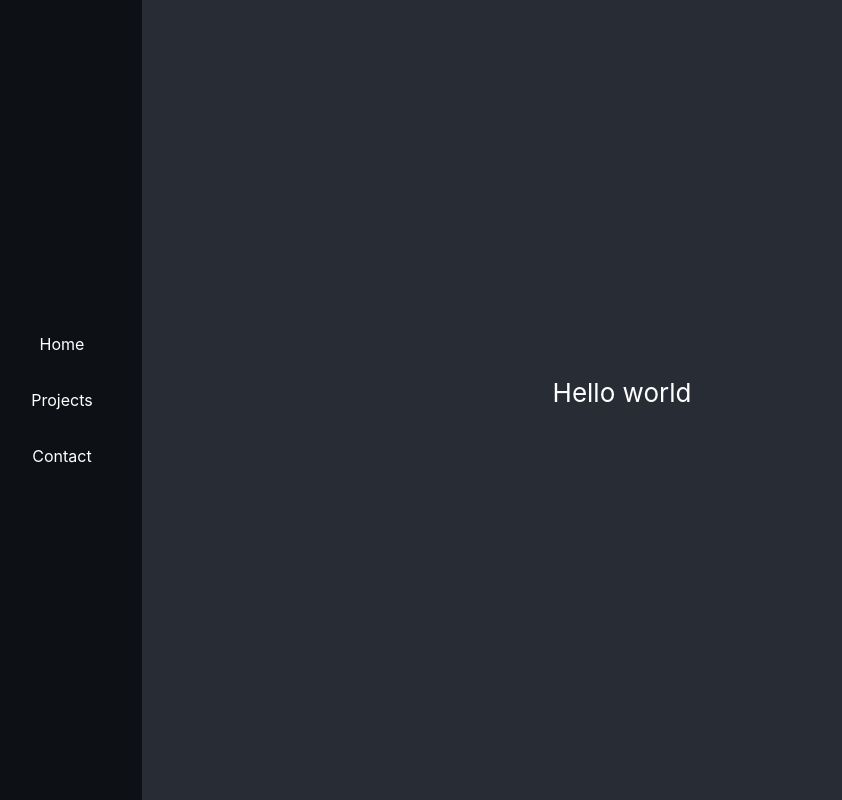
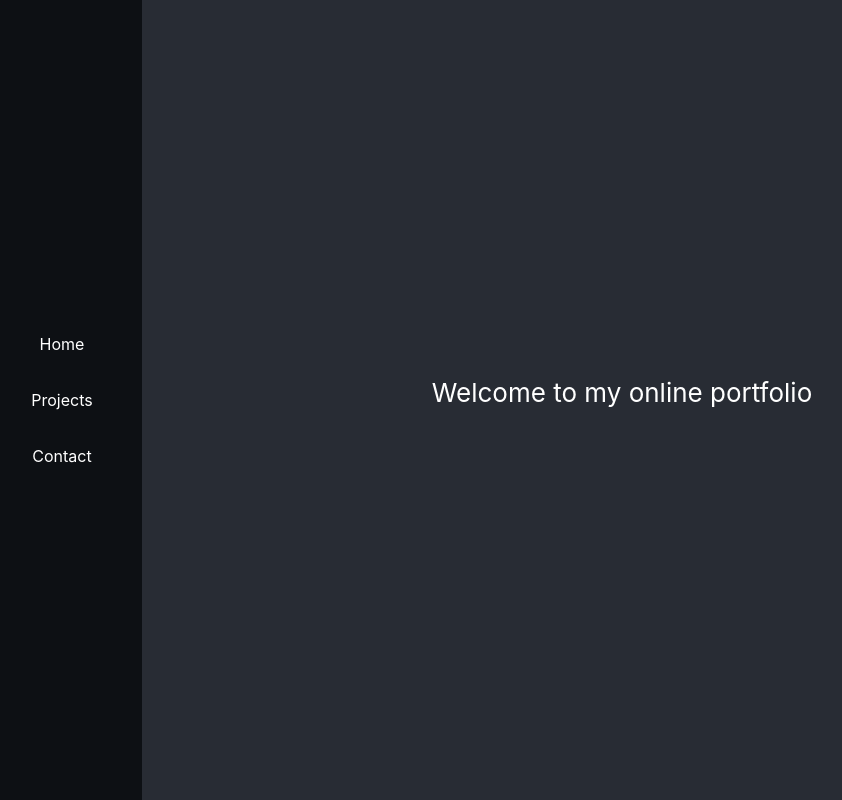
Before and after one commit to antoniouaa/hiremepls, a React (Create React App) app: page / in a window 1280 px wide. Shown: the whole page, without its empty margins (18-860 px from the left). Built offline with nearby package versions, Linux system fonts and the light colour scheme.

Commit message:
animated home text cause why not

```diff
--- a/src/App.js
+++ b/src/App.js
@@ -2,14 +2,16 @@ import "bootstrap/dist/css/bootstrap.css";
 import "react-bootstrap";
 
 import "./App.css";
+
 import Sidebar from "./Components/Sidebar";
+import Homepage from "./Components/Body/Homepage";
 
 function App() {
   return (
     <div className="App">
       <Sidebar />
       <div className="App Wrapper">
-        <p>Hello world</p>
+        <Homepage />
       </div>
     </div>
   );
--- /dev/null
+++ b/src/Components/Body/Homepage.js
@@ -0,0 +1,17 @@
+import React, { useState, useEffect } from "react";
+
+export default function Homepage(props) {
+  const [pageText, setPageText] = useState("");
+  const [textIdx, setTextIdx] = useState(0);
+
+  const homepageText = "Welcome to my online portfolio";
+
+  useEffect(() => {
+    setTimeout(() => {
+      setPageText(homepageText.slice(0, textIdx));
+      setTextIdx(textIdx + 1);
+    }, 50);
+  }, [pageText, setPageText, textIdx, setTextIdx]);
+
+  return <p>{pageText}</p>;
+}
```
